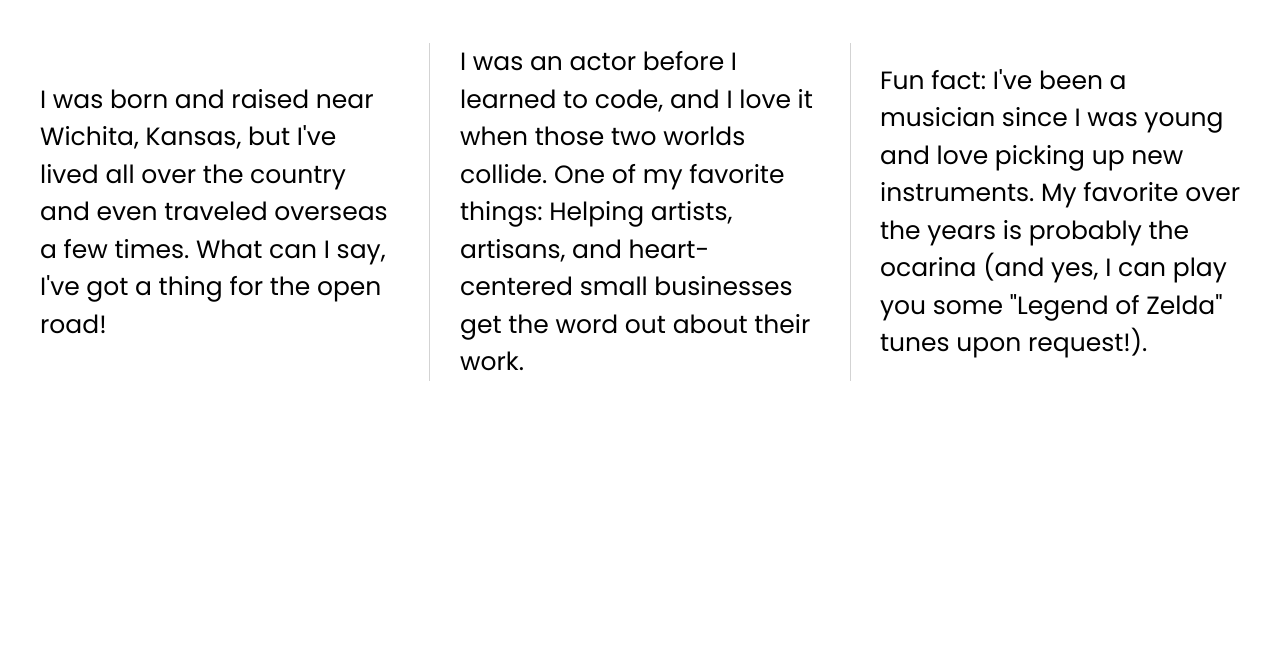
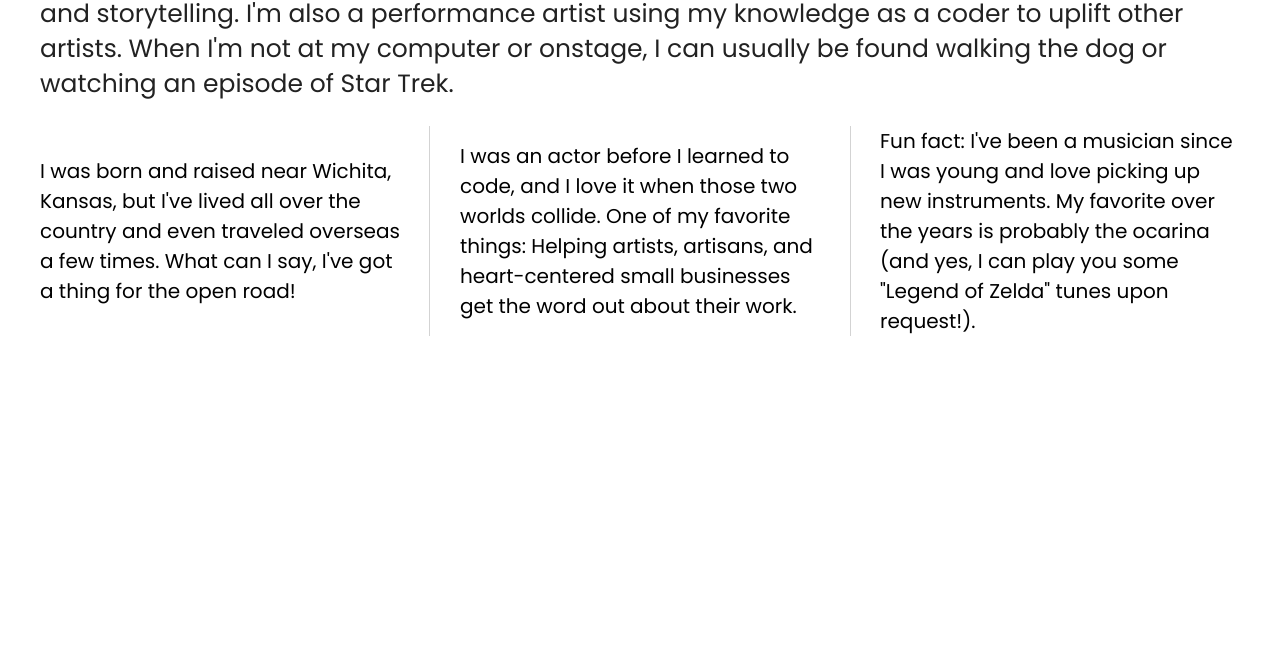
Before and after one commit to jpfingsten/divs-flexbox-starter, a plain HTML site: page index.html in a window 1280 px wide. Shown: the part 216-880 px from the top of the page. Drawn offline with nearby package versions, Linux system fonts and the light colour scheme.

Commit message:
Added About Me section

```diff
--- a/css/main.css
+++ b/css/main.css
@@ -115,6 +115,19 @@ header {
   align-items: center;
 }
 
+header h1 {
+  margin: 0;
+}
+
+.about-me {
+  font-family: Poppins;
+  font-weight: 400;
+  font-size: 1.25em;
+  display: flex;
+  justify-content: center;
+  align-items: center;
+}
+
 .wrapper {
   /*add display:flex and set justify-content to space-between*/
   font-weight: 700;
@@ -128,7 +141,7 @@ header {
   line-height: 1.5em;
   font-family: Poppins;
   font-weight: 400;
-  font-size: 1.25em;
+  font-size: 1em;
   height: auto;
   display: flex;
   width: 30%;
--- a/index.html
+++ b/index.html
@@ -27,6 +27,10 @@
           <h1>Hi. I'm Jasmine.</h1>
         </header>
 
+        <section class="about-me">
+          <p>I'm a <strong>Responsive Designer & Developer</strong> who loves exploring the intersections between tech, art, and storytelling. I'm also a performance artist using my knowledge as a coder to uplift other artists. When I'm not at my computer or onstage, I can usually be found walking the dog or watching an episode of Star Trek.</p>
+        </section>
+
         <section class="wrapper">
             <div class="div-1">
                 I was born and raised near Wichita, Kansas, but I've lived all over the country and even traveled overseas a few times. What can I say, I've got a thing for the open road!
```
